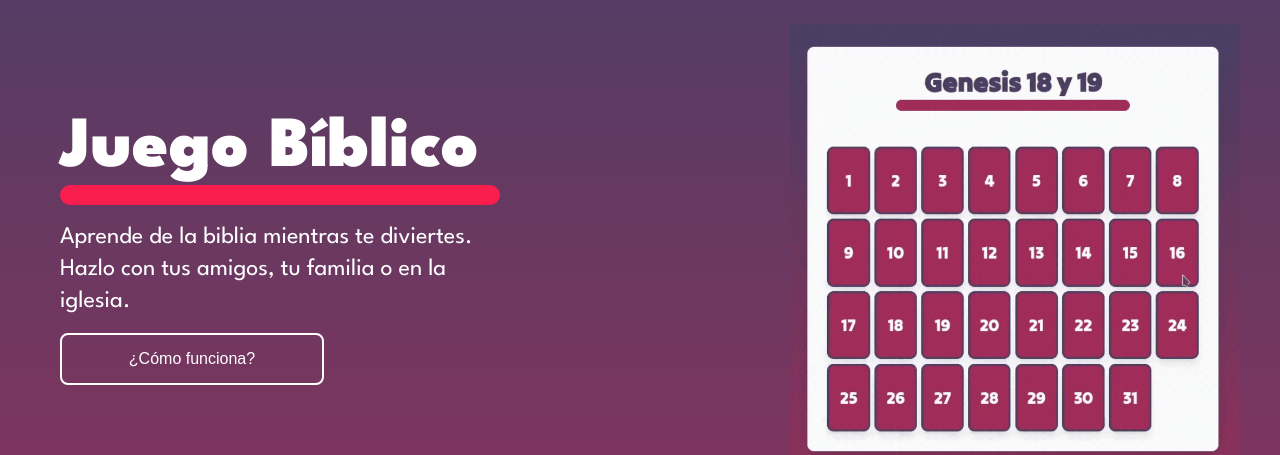
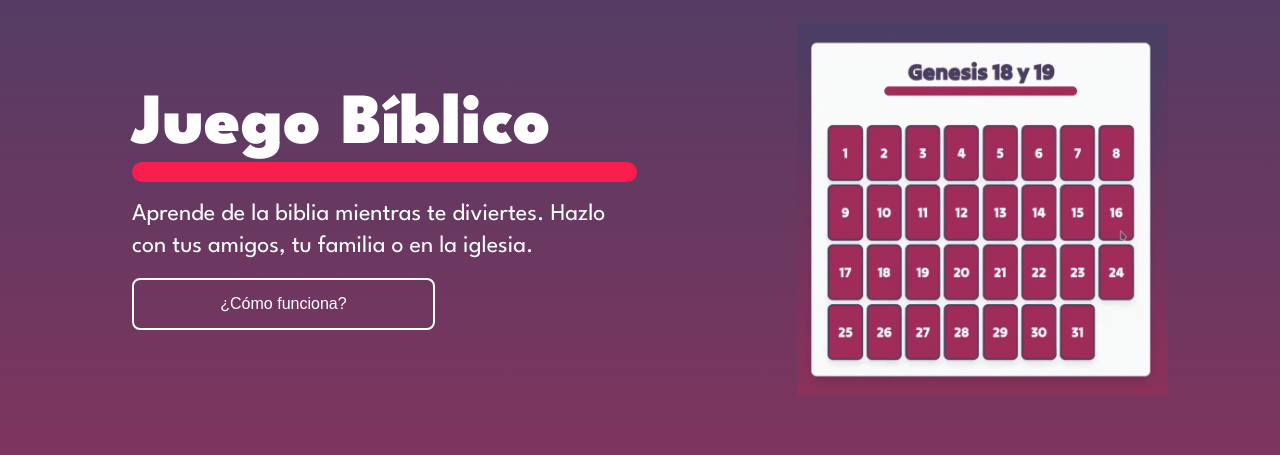
Before and after one commit to vinxcode/preguntas-biblicas, a Next.js app: page / in a window 1280 px wide. Shown: the part 123-578 px from the top of the page. Built offline with nearby package versions, Linux system fonts and the light colour scheme; no server answers; the database is empty; a web font is replaced by a local one.

Commit message:
Fix responsivemness in xl view

```diff
--- a/app/Hero.tsx
+++ b/app/Hero.tsx
@@ -4,8 +4,8 @@ import gif from './screen.gif'
 
 export default function Hero() {
     return (
-        <div className='flex justify-between w-full my-10 flex-col md:flex-row md:items-center'>
-            <div className='flex flex-col w-full p-5 md:w-2/5 gap-4'>
+        <div className='flex justify-between w-full my-10 flex-col lg:flex-row md:items-center'>
+            <div className='flex flex-col w-full p-5 md:w-3/4 lg:pr-40 gap-4'>
                 <div className='flex flex-col'>
                     <h1 className='text-white text-7xl font-league font-black'>Juego Bíblico</h1>
                     <div className='bg-red-1 rounded-full w-full h-5'></div>
--- a/app/layout.tsx
+++ b/app/layout.tsx
@@ -20,7 +20,7 @@ export default function RootLayout({
   return (
     <html lang="en" className={GeistSans.className}>
       <body className="bg-white-bg text-foreground">
-        <main className="min-h-screen flex flex-col items-center md:w-[766px] xl:w-[1080px] md:mx-auto p-3">
+        <main className="min-h-screen flex flex-col items-center w-full md:w-[766px] lg:w-[850px] xl:w-[1080px] md:mx-auto p-3">
           {children}
         </main>
         <Footer />
--- a/app/page.tsx
+++ b/app/page.tsx
@@ -31,7 +31,7 @@ export default function Index() {
   }, [supabase])
 
   return (
-    <div className="flex-1 w-full flex flex-col gap-2 items-center font-tilt md:w-[1200px] h-screen">
+    <div className="flex-1 w-full flex flex-col gap-2 items-center font-tilt h-screen">
       <Header/>
       <Hero/>
 
```
